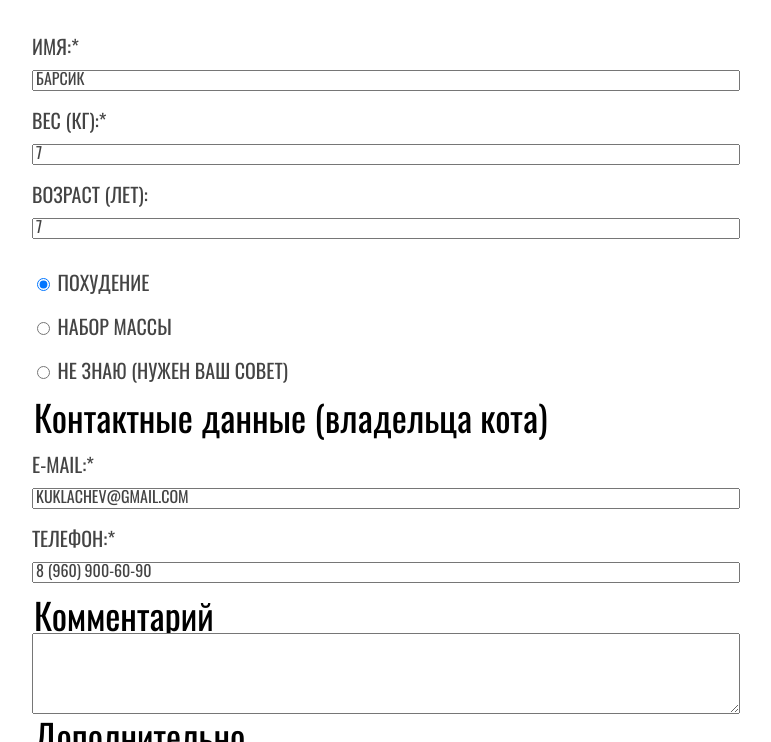
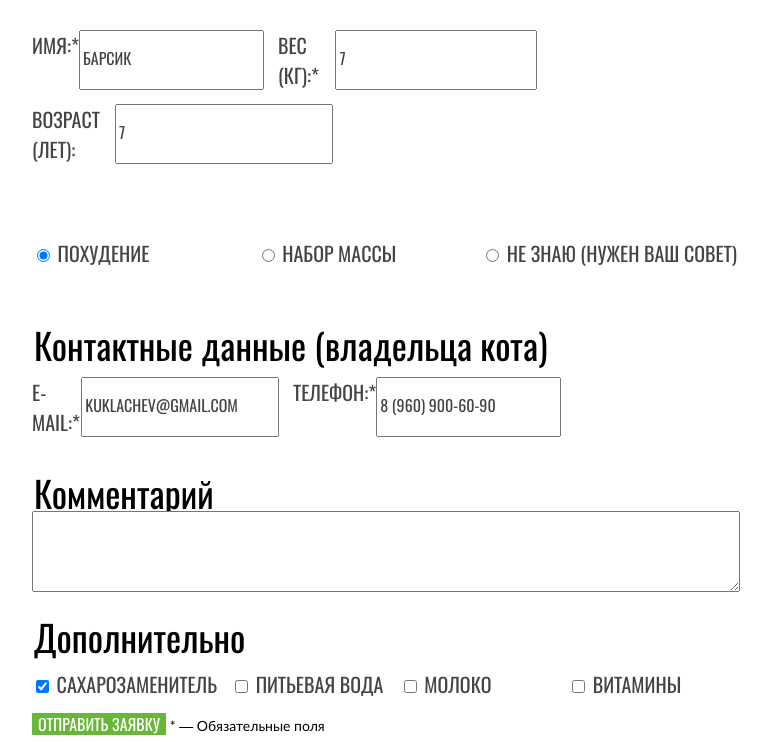
Before and after one commit to htmlacademy-adaptive/2271803-cat-energy-29, a plain HTML site: page 4/form.html in a window 1280 px wide. Shown: the part 218-960 px from the top of the page, without its empty margins (254-1025 px from the left). Drawn offline with Linux system fonts and the light colour scheme.

Commit message:
:heavy_check_mark: Сборка #4

```diff
--- a/4/css/style.css
+++ b/4/css/style.css
@@ -91,38 +91,25 @@ img {
   line-height: 36px;
 }
 .main-header {
+  color: #000000;
+}
+.main-header--index {
   background-image: url("../img/promo-background-mobil.jpg");
   background-repeat: no-repeat;
   background-position: center 66px;
   background-size: 320px 302px;
-  margin-bottom: 20px;
 }
 @media (min-width: 768px) {
-  .main-header {
+  .main-header--index {
     background: none;
   }
 }
 @media (min-width: 1300px) {
-  .main-header {
+  .main-header--index {
     background-image: url("../img/promo-background-mobil.jpg");
     background-repeat: no-repeat;
     background-position: right top;
     background-size: 720px 694px;
-    color: #000000;
-  }
-}
-.main-header--color {
-  margin: 0;
-}
-@media (min-width: 768px) {
-  .main-header--color {
-    background: none;
-  }
-}
-@media (min-width: 1300px) {
-  .main-header--color {
-    background: none;
-    color: #111111;
   }
 }
 .main-header__logo {
@@ -175,11 +162,20 @@ img {
 @media (min-width: 1300px) {
   .main-nav__link {
     line-height: normal;
+  }
+}
+.main-nav__link--index {
+  color: #000000;
+}
+@media (min-width: 768px) {
+  .main-nav__link--index {
+    color: #000000;
+  }
+}
+@media (min-width: 1300px) {
+  .main-nav__link--index {
     color: #ffffff;
   }
-}
-.main-nav__link--color {
-  color: #111111;
 }
 .main-nav__list {
   list-style-type: none;
@@ -228,6 +224,8 @@ img {
 }
 .main-container__title {
   color: #000000;
+  margin-top: 27px;
+  margin-bottom: 0;
 }
 .main-container__description {
   color: #000000;
@@ -647,11 +645,49 @@ img {
 }
 .programm-form {
   background-color: #ffffff;
+  margin-bottom: 32px;
+  display: flex;
+  flex-wrap: wrap;
 }
 .programm-form__group {
   border: none;
   padding: 0;
   margin: 0;
+}
+.programm-form__information {
+  margin-bottom: 24px;
+}
+@media (min-width: 768px) {
+  .programm-form__information {
+    width: 100%;
+  }
+}
+@media (min-width: 1300px) {
+  .programm-form__information {
+    width: 570px;
+  }
+}
+.programm-form__programms {
+  margin-top: 22px;
+  margin-bottom: 19px;
+}
+@media (min-width: 768px) {
+  .programm-form__programms {
+    width: 100%;
+  }
+}
+@media (min-width: 1300px) {
+  .programm-form__programms {
+    width: 570px;
+  }
+}
+.programm-form__contacts {
+  margin-top: 26px;
+  margin-bottom: 24px;
+}
+.programm-form__comments {
+  margin-bottom: 23px;
+  width: 100%;
 }
 .programm-form__list {
   list-style-type: none;
@@ -661,7 +697,7 @@ img {
   gap: 14px;
 }
 .programm-form__item {
-  width: 100%;
+  display: flex;
 }
 .programm-form__label {
   color: #444444;
@@ -696,6 +732,14 @@ img {
   line-height: 18px;
   text-transform: uppercase;
 }
+.programm-form__radio-description {
+  display: inline-flex;
+  min-width: 185px;
+}
+.programm-form__checkbox-description {
+  display: inline-flex;
+  min-width: 130px;
+}
 .programm-form__title {
   color: #000000;
   font-size: 24px;
@@ -715,6 +759,9 @@ img {
 }
 .programm-form__comment {
   width: 100%;
+}
+.programm-form__submit {
+  width: 880px;
 }
 .programm-form__button {
   border: none;
--- a/4/form.html
+++ b/4/form.html
@@ -10,7 +10,7 @@
 </head>
 
 <body class="page__body">
-  <header class="main-header main-header--color">
+  <header class="main-header">
     <div class="main-header__nav-wrapper content-wrapper">
       <nav class="main-nav">
         <div class="main-nav__top">
@@ -23,17 +23,17 @@
         <div class="main-nav__inner">
           <ul class="main-nav__list">
             <li class="main-nav__item">
-              <a class="main-nav__link main-nav__link--color main-nav__link--active" href="index.html">
+              <a class="main-nav__link main-nav__link--active" href="index.html">
                 Главная
               </a>
             </li>
             <li class="main-nav__item">
-              <a class="main-nav__link main-nav__link--color" href="catalog.html">
+              <a class="main-nav__link" href="catalog.html">
                 Каталог продукции
               </a>
             </li>
             <li class="main-nav__item">
-              <a class="main-nav__link main-nav__link--color" href="form.html">
+              <a class="main-nav__link" href="form.html">
                 Подбор программы
               </a>
             </li>
@@ -49,31 +49,28 @@
       <p class="main-container__description">Заполните анкету, и мы подберем<br> программу питания для вашего кота</p>
 
       <form class="programm-form" action="https://echo.htmlacademy.ru/" method="post">
-        <fieldset class="programm-form__group">
+        <fieldset class="programm-form__group programm-form__information">
           <legend class="visually-hidden">Информация о коте.</legend>
           <ul class="programm-form__list">
             <li class="programm-form__item">
-              <label class="programm-form__label">Имя:*
-                <input class="programm-form__input input" type="text" name="name" placeholder="БАРСИК"
+              <label class="programm-form__label label" for="name">Имя:*</label>
+              <input class="programm-form__input input" type="text" id="name" name="name" placeholder="БАРСИК"
                 aria-label="Поле ввода имени кота." required>
-              </label>
             </li>
             <li class="programm-form__item">
-              <label class="programm-form__label">Вес (кг):*
-                <input class="programm-form__input input" type="text" name="weight" placeholder="7"
+              <label class="programm-form__label label" for="weight">Вес (кг):*</label>
+              <input class="programm-form__input input" type="text" id="weight" name="weight" placeholder="7"
                 aria-label="Поле ввода веса кота." required>
-              </label>
             </li>
             <li class="programm-form__item">
-              <label class="programm-form__label">Возраст (лет):
-                <input class="programm-form__input input" type="text" name="age" placeholder="7"
+              <label class="programm-form__label label" for="age">Возраст (лет):</label>
+              <input class="programm-form__input input" type="text" id="age" name="age" placeholder="7"
                 aria-label="Поле ввода возраста кота.">
-              </label>
             </li>
           </ul>
         </fieldset>
 
-        <fieldset class="programm-form__group">
+        <fieldset class="programm-form__group programm-form__programms">
           <legend class="visually-hidden">Выбор программы.</legend>
           <ul class="programm-form__list">
             <li class="programm-form__item">
@@ -97,32 +94,30 @@
           </ul>
         </fieldset>
 
-        <fieldset class="programm-form__group">
+        <fieldset class="programm-form__group programm-form__contacts">
           <legend class="programm-form__title title">Контактные данные (владельца кота)</legend>
           <ul class="programm-form__list">
             <li class="programm-form__item">
-              <label class="programm-form__label">E-mail:*
-                <input class="programm-form__input input" type="email" name="email" placeholder="kuklachev@gmail.com"
-                  aria-label="Поле ввода почты хозяина кота." required>
-              </label>
+              <label class="programm-form__label label" for="email">E-mail:*</label>
+              <input class="programm-form__input input" type="email" id="email" name="email"
+                placeholder="kuklachev@gmail.com" aria-label="Поле ввода почты хозяина кота." required>
             </li>
             <li class="programm-form__item">
-              <label class="programm-form__label">Телефон:*
-                <input class="programm-form__input input" type="tel" name="tel" placeholder="8 (960) 900-60-90"
+              <label class="programm-form__label label" for="tel">Телефон:*</label>
+              <input class="programm-form__input input" type="tel" id="tel" name="tel" placeholder="8 (960) 900-60-90"
                 aria-label="Поле ввода телефона хозяина кота." required>
-              </label>
             </li>
           </ul>
         </fieldset>
 
-        <fieldset class="programm-form__group">
+        <fieldset class="programm-form__group programm-form__comments">
           <legend class="programm-form__title title">Комментарий</legend>
           <textarea class="programm-form__comment" name="comment" rows="5"
             placeholder="Расскажите обо всех повадках кота">
         </textarea>
         </fieldset>
 
-        <fieldset class="programm-form__group">
+        <fieldset class="programm-form__group programm-form__additionally">
           <legend class="programm-form__title title">Дополнительно</legend>
           <ul class="programm-form__list">
             <li class="programm-form__item">
@@ -152,10 +147,10 @@
             </li>
           </ul>
         </fieldset>
-
+        <div class="programm-form__submit">
           <button class="programm-form__button button" type="submit">Отправить заявку</button>
           <span class="programm-form__text">* — Обязательные поля</span>
-
+        </div>
       </form>
     </div>
 
```
Also changed, not shown: 4/catalog.html (+4 -4 lines), 4/index.html (+4 -4 lines), 1 other file. Lines whose indentation alone changed are shown as unchanged.
